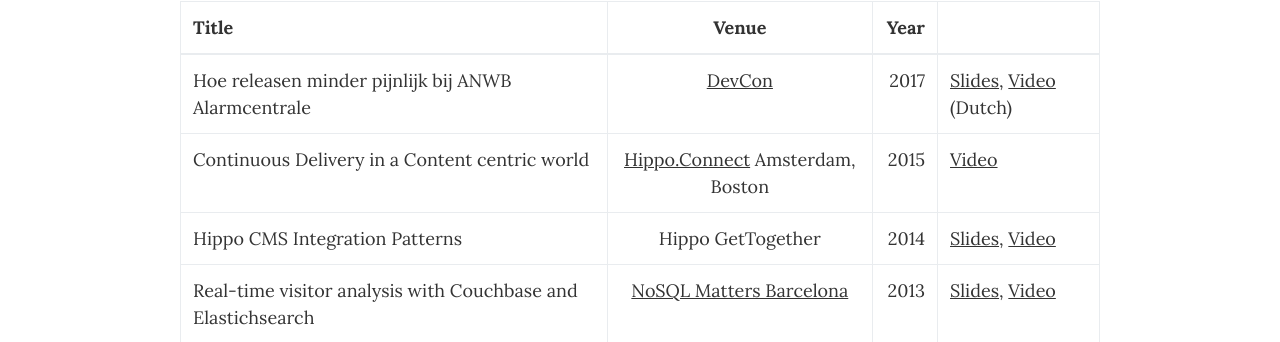
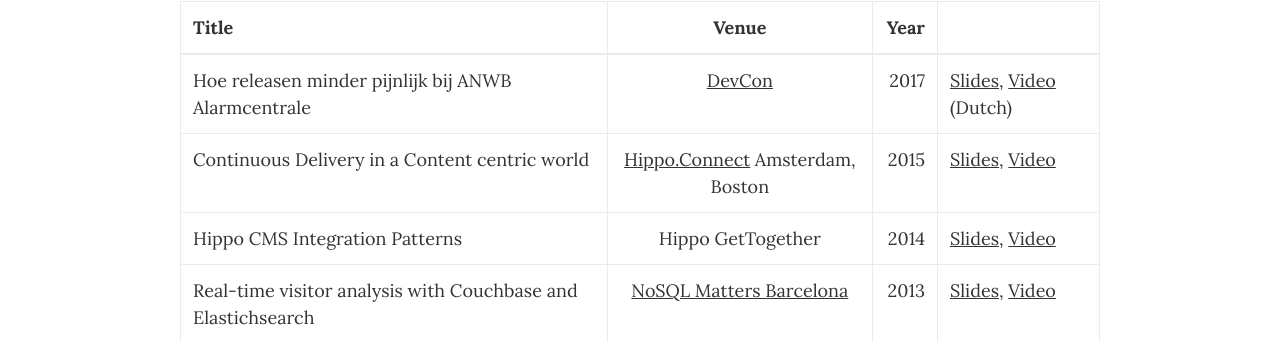
Before and after one commit to jreijn/jreijn.github.com, a Jekyll site: the page built from presentations.md, in a window 1280 px wide. Shown: the part 423-765 px from the top of the page. Built offline with Jekyll 4.4.1, drawn with Linux system fonts in a browser that asks for light colours.

Commit message:
Add slides for CD - Hippo talk

```diff
--- a/presentations.md
+++ b/presentations.md
@@ -9,7 +9,7 @@
 | Title        | Venue           | Year  |  |
 | ------------- |:-------------:| -----:| |
 | Hoe releasen minder pijnlijk bij ANWB Alarmcentrale      | [DevCon](https://devcon.luminis.eu) | 2017 | <a href="//www.slideshare.net/jreijn/hoe-releasen-minder-pijnlijk-werd-bij-de-anwb-alarmcentrale-79301666" title="Hoe releasen minder pijnlijk bij ANWB Alarmcentrale" target="_blank">Slides</a>, <a href="https://www.youtube.com/watch?v=jxyO4l9fsWQ">Video</a> (Dutch) |
-| Continuous Delivery in a Content centric world | [Hippo.Connect](http://events.bloomreach.com/connect) Amsterdam, Boston | 2015 | <a href="https://vimeo.com/147839586">Video</a> |
+| Continuous Delivery in a Content centric world | [Hippo.Connect](http://events.bloomreach.com/connect) Amsterdam, Boston | 2015 | <a href="https://www.slideshare.net/jreijn/continuous-delivery-in-a-content-centric-world">Slides</a>, <a href="https://vimeo.com/147839586">Video</a> |
 | Hippo CMS Integration Patterns      | Hippo GetTogether  |   2014 | <a href="//www.slideshare.net/jreijn/hippo-cms-integration-patterns" title="Hippo CMS Integration Patterns" target="_blank">Slides</a>, <a target="_blank" href="https://vimeo.com/98282732">Video</a> |
 | Real-time visitor analysis with Couchbase and Elastichsearch | [NoSQL Matters Barcelona](http://2013.nosql-matters.org/bcn/) | 2013 | <a href="//www.slideshare.net/jreijn/nosql13-bcnhippocouchbaseesfinal" title="Real-time visitor analysis with Couchbase and Elastichsearch" target="_blank">Slides</a>, <a href="https://www.youtube.com/watch?v=vmUNtiq8uR0">Video</a> |
 | Shootout! Template engines for the JVM | [J-Fall](http://jfall.nl/) | 2013 | <a href="//www.slideshare.net/jreijn/comparing-templateenginesjvm" title="" target="_blank">Slides</a> |
```
